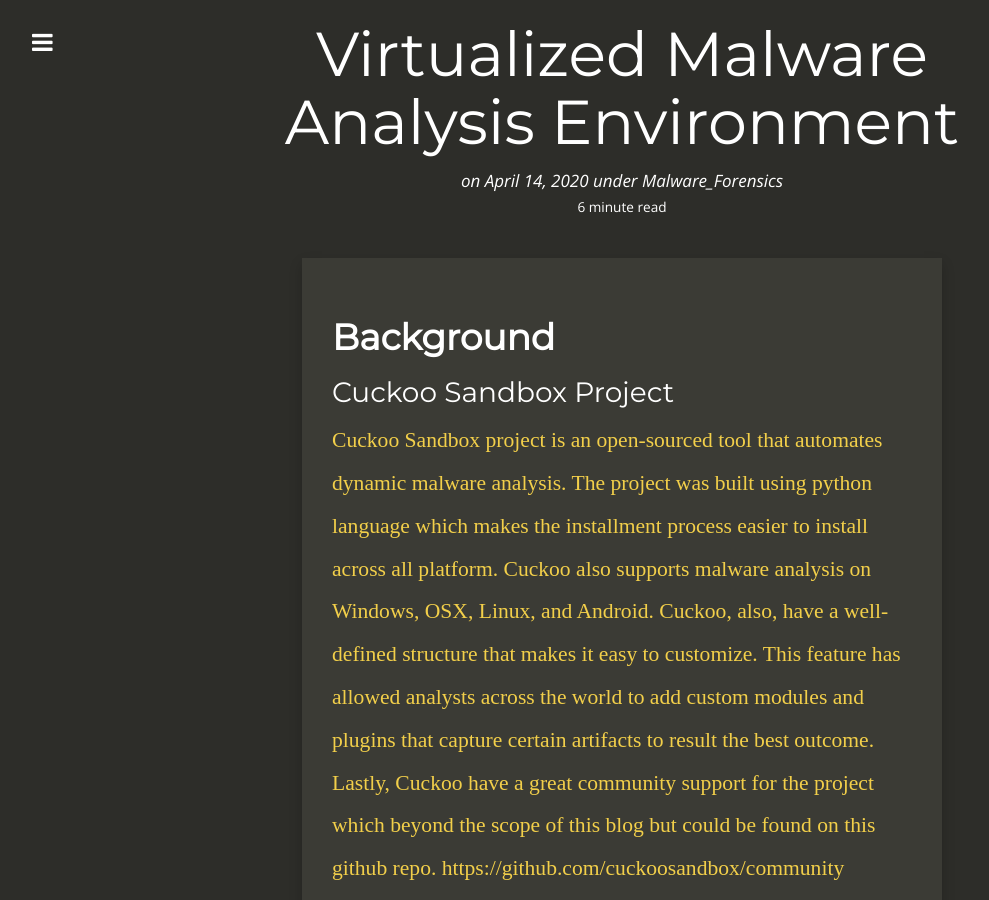
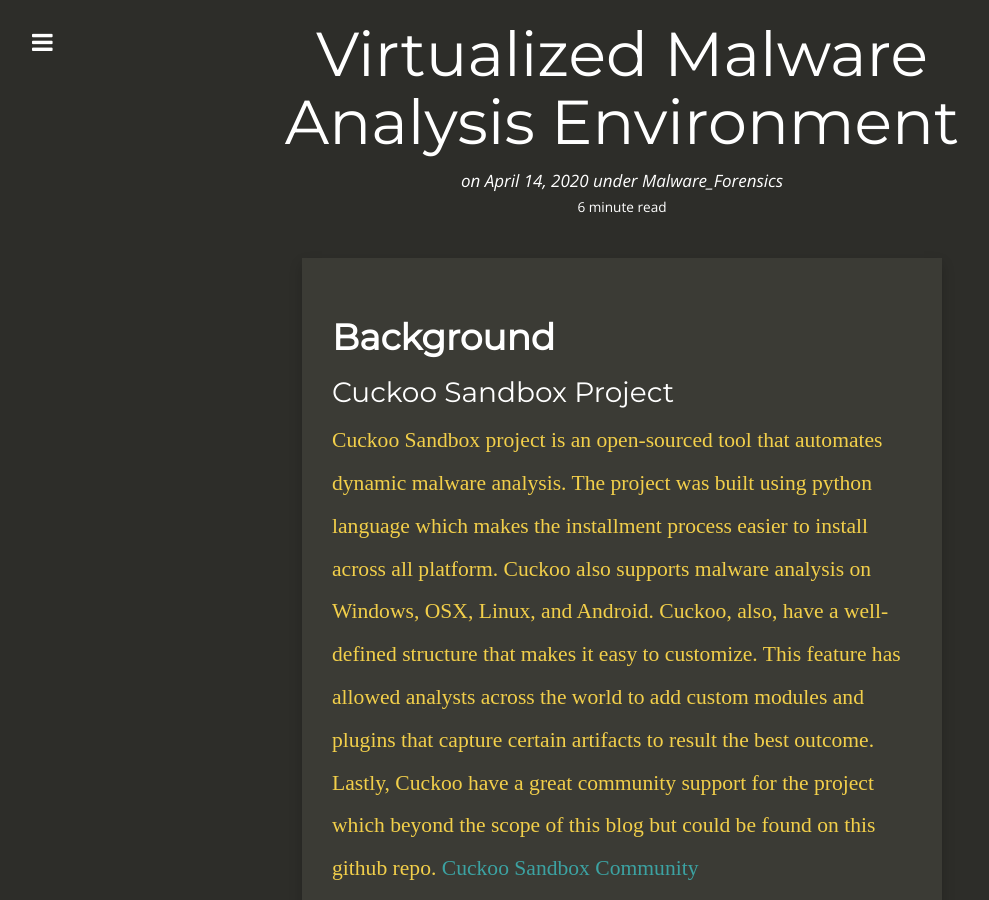
Before and after one commit to sh1dow3r/layer0, a Jekyll site: the page built from _posts/2020-04-14-Cuckoo_SIFT_With_Ansible.md, in a window 1280 px wide and 900 px high. Shown: the whole window, without its empty margins (18-1007 px from the left). Built offline with Jekyll 4.4.1, drawn with Linux system fonts in a browser that asks for light colours; nearby versions of some CDN libraries; comment, search, counter and statistics services are not loaded.

Commit message:
update final formatting

```diff
--- a/_posts/2020-04-14-Cuckoo_SIFT_With_Ansible.md
+++ b/_posts/2020-04-14-Cuckoo_SIFT_With_Ansible.md
@@ -9,7 +9,7 @@ categories: Malware_Forensics
 ### Cuckoo Sandbox Project
 
 <span style="color: #f2cf4a; font-family: Babas; font-size: 0.9em;">
-Cuckoo Sandbox project is an open-sourced tool that automates dynamic malware analysis. The project was built using python language which makes the installment process easier to install across all platform. Cuckoo also supports malware analysis on Windows, OSX, Linux, and Android. Cuckoo, also, have a well-defined structure that makes it easy to customize. This feature has allowed analysts across the world to add custom modules and plugins that capture certain artifacts to result the best outcome. Lastly, Cuckoo have a great community support for the project which beyond the scope of this blog but could be found on this github repo. https://github.com/cuckoosandbox/community
+Cuckoo Sandbox project is an open-sourced tool that automates dynamic malware analysis. The project was built using python language which makes the installment process easier to install across all platform. Cuckoo also supports malware analysis on Windows, OSX, Linux, and Android. Cuckoo, also, have a well-defined structure that makes it easy to customize. This feature has allowed analysts across the world to add custom modules and plugins that capture certain artifacts to result the best outcome. Lastly, Cuckoo have a great community support for the project which beyond the scope of this blog but could be found on this github repo. [Cuckoo Sandbox Community](https://github.com/cuckoosandbox/community)
 </span>
 
 ### SIFT Workstation
@@ -21,10 +21,10 @@ SIFT Workstation is a powerful forensics framework that contains most of the ope
 ### Ansible
 <span style="color: #f2cf4a; font-family: Babas; font-size: 0.9em;">
 Ansible is an open-source software and powerful tools that could be used for various aspects. Ansible mainly know for four overall functionality
- <li> Application Deployment (Like Fabic)  </li>
- <li> Provisioning (Like Cobbler or JuJu) </li>
- <li> Configuration Management (Like Chef or Puppet) </li>
- <li> Multi-tier Orchestrion (Like Chef-Metal) </li>
+  - Application Deployment (Like Fabic)
+  - Provisioning (Like Cobbler or JuJu)
+  - Configuration Management (Like Chef or Puppet)
+  - Multi-tier Orchestrion (Like Chef-Metal)
 
 ### Vagrant
 
```
